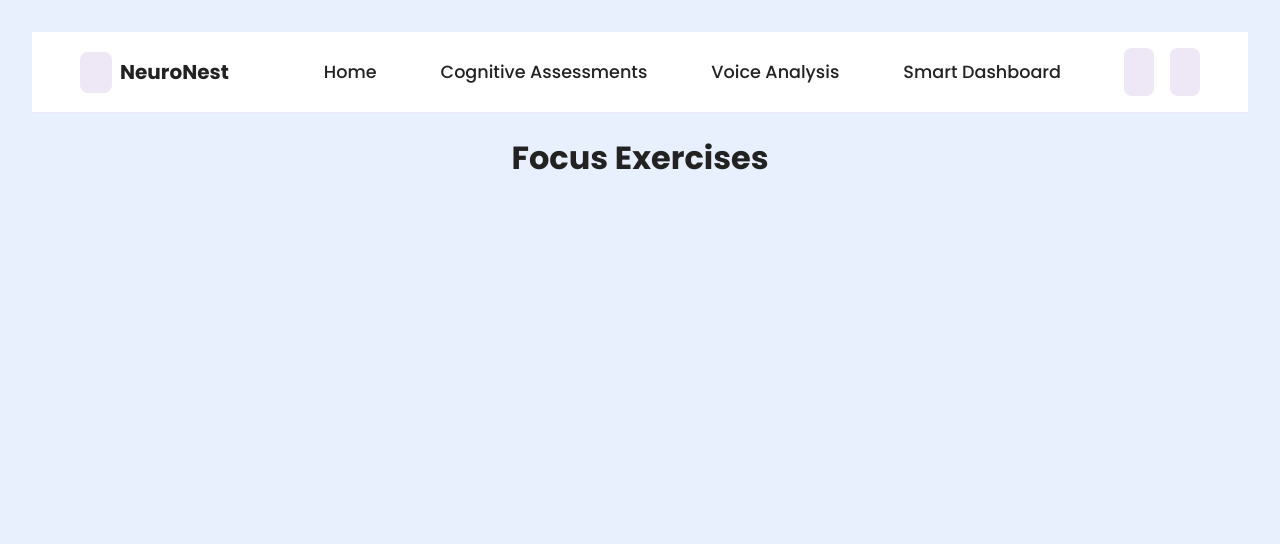
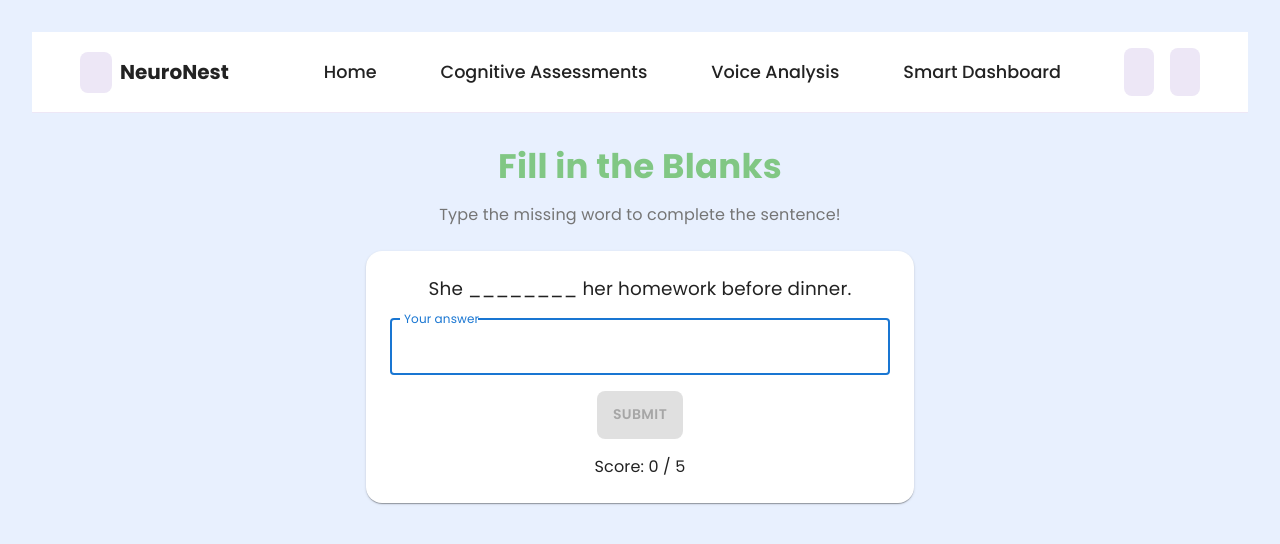
Before and after one commit to manishcodesq/NeuroNest, a React (Vite) app: page /word-activities in a window 1280 px wide. Shown: the top 544 px of the page. Built offline with nearby package versions, Linux system fonts and the light colour scheme; some icons are missing.

Commit message:
Added word activities game

```diff
--- a/src/pages/WordActivities.jsx
+++ b/src/pages/WordActivities.jsx
@@ -1,7 +1,119 @@
+import React, { useState } from "react";
+import { Box, Typography, Button, Paper, TextField } from "@mui/material";
+
+const questions = [
+  {
+    sentence: "She ___ her homework before dinner.",
+    answer: "finished",
+  },
+  {
+    sentence: "The children are ___ happily in the park.",
+    answer: "playing",
+  },
+  {
+    sentence: "He ___ to school every morning.",
+    answer: "walks",
+  },
+  {
+    sentence: "They have ___ their project on time.",
+    answer: "completed",
+  },
+  {
+    sentence: "Please ___ the door when you leave.",
+    answer: "close",
+  }
+];
+
 const WordActivities = () => {
-    return(
-        <h1>Focus Exercises</h1>
-    );
-}
+  const [current, setCurrent] = useState(0);
+  const [input, setInput] = useState("");
+  const [score, setScore] = useState(0);
+  const [finished, setFinished] = useState(false);
+  const [feedback, setFeedback] = useState("");
+
+  const handleSubmit = () => {
+    if (input.trim().toLowerCase() === questions[current].answer.toLowerCase()) {
+      setScore(score + 1);
+      setFeedback("Correct!");
+    } else {
+      setFeedback(`Wrong! The answer was "${questions[current].answer}".`);
+    }
+    setTimeout(() => {
+      setFeedback("");
+      setInput("");
+      if (current + 1 < questions.length) {
+        setCurrent(current + 1);
+      } else {
+        setFinished(true);
+      }
+    }, 1200);
+  };
+
+  const handleRestart = () => {
+    setCurrent(0);
+    setInput("");
+    setScore(0);
+    setFinished(false);
+    setFeedback("");
+  };
+
+  return (
+    <Box sx={{ py: 4, minHeight: 300 }}>
+      <Typography variant="h4" sx={{ color: "#81c784", fontWeight: 700, mb: 2, textAlign: "center", fontFamily: "Poppins" }}>
+        Fill in the Blanks
+      </Typography>
+      <Typography sx={{ color: "#757575", fontFamily: "Poppins", textAlign: "center", mb: 3 }}>
+        Type the missing word to complete the sentence!
+      </Typography>
+      <Paper sx={{ maxWidth: 500, mx: "auto", p: 3, borderRadius: 4 }}>
+        {!finished ? (
+          <>
+            <Typography sx={{ fontFamily: "Poppins", fontSize: "1.15rem", mb: 2 }}>
+              {questions[current].sentence.replace("___", '_'.repeat(questions[current].answer.length))}
+            </Typography>
+            <TextField
+              value={input}
+              onChange={e => setInput(e.target.value)}
+              label="Your answer"
+              variant="outlined"
+              sx={{ mb: 2, width: "100%" }}
+              disabled={!!feedback}
+              autoFocus
+            />
+            <Button
+              variant="contained"
+              sx={{ bgcolor: "#81c784", color: "#fff", fontFamily: "Poppins", fontWeight: 600, borderRadius: 2 }}
+              onClick={handleSubmit}
+              disabled={!input || !!feedback}
+            >
+              Submit
+            </Button>
+            {feedback && (
+              <Typography sx={{ mt: 2, color: feedback === "Correct!" ? "#388e3c" : "#d32f2f", fontWeight: 600 }}>
+                {feedback}
+              </Typography>
+            )}
+            <Typography sx={{ mt: 2, color: "#222", fontFamily: "Poppins" }}>
+              Score: {score} / {questions.length}
+            </Typography>
+          </>
+        ) : (
+          <>
+            <Typography sx={{ fontFamily: "Poppins", fontWeight: 600, color: "#388e3c", mb: 2 }}>
+              Game Over! Your Score: {score} / {questions.length}
+            </Typography>
+            <Button
+              variant="contained"
+              sx={{ bgcolor: "#81c784", color: "#fff", fontFamily: "Poppins", fontWeight: 600, borderRadius: 2 }}
+              onClick={handleRestart}
+            >
+              Play Again
+            </Button>
+          </>
+        )}
+      </Paper>
+    </Box>
+  );
+};
 
 export default WordActivities;
```
